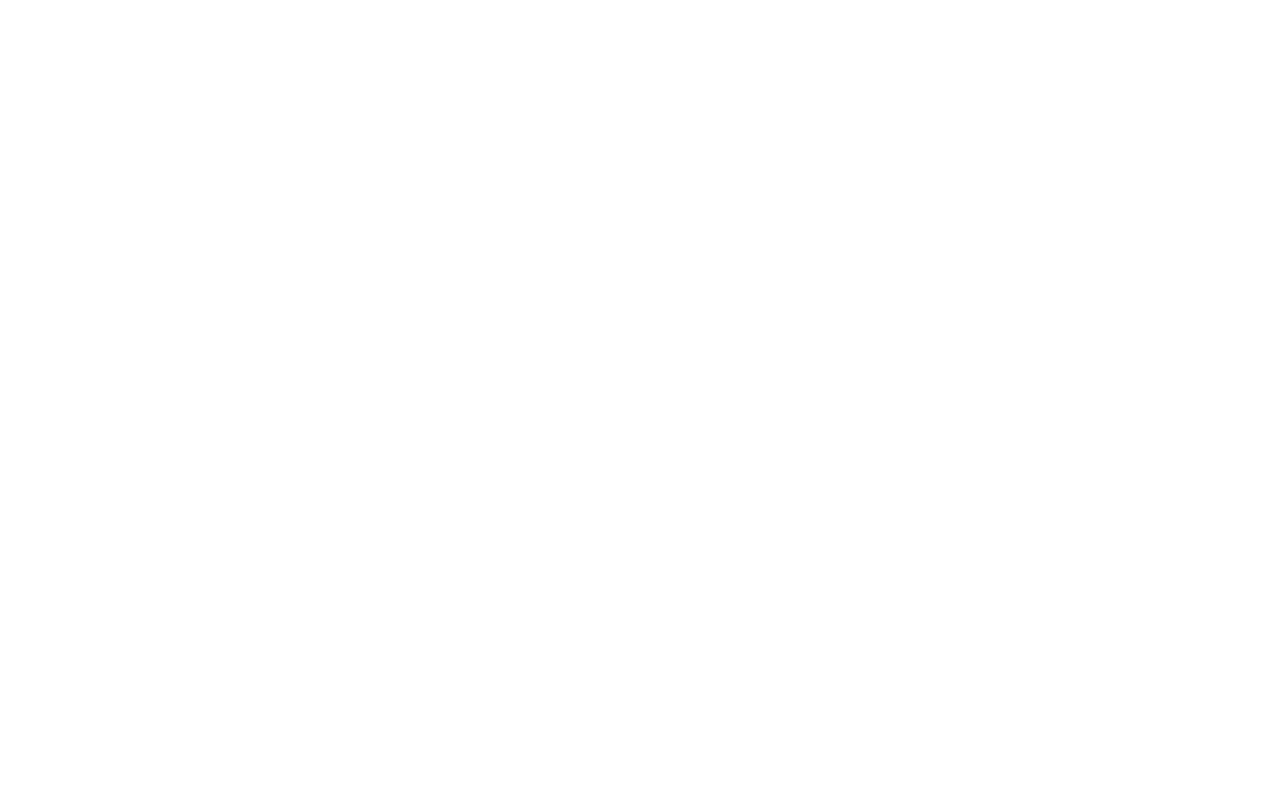
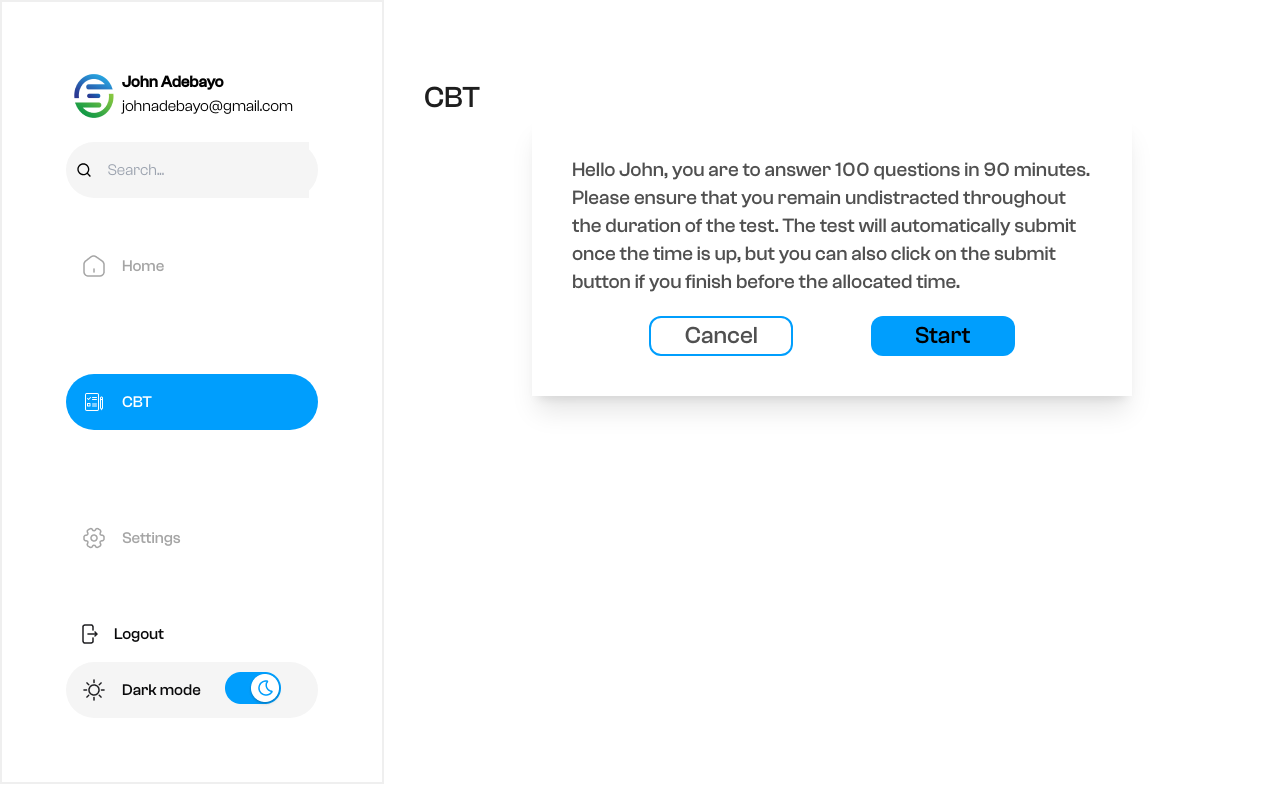
Before and after one commit to Bello2609/vastlearn-assessment, a React (Vite) app: page /confirm in a window 1280 px wide. Before the commit this address had no page. Built offline with nearby package versions, Linux system fonts and the light colour scheme.

Commit message:
:sparkles: completed the confirm modal component

```diff
--- a/src/Components/CustomButton/CustomButton.tsx
+++ b/src/Components/CustomButton/CustomButton.tsx
@@ -0,0 +1,18 @@
+import { FC } from "react";
+import { Button } from "../../Types/Types";
+const CustomButton: FC<Button> = ({text, type})=>{
+    return (
+        <>
+            <button
+                type={type}
+                className={
+                    (text === "Start" || text === "Submit")
+                    ? "bg-[#009EFD] rounded-xl text-[#000] text-2xl h-[40px] w-[144px]"
+                    : "bg-[#fff] border-2 border-[#009EFD] rounded-xl text-[#505050] text-2xl w-[144px] h-[40px]"
+            }>
+                {text}
+            </button>
+        </>
+    );
+}
+export default CustomButton;
--- /dev/null
+++ b/src/Components/Modal/Modal.tsx
@@ -0,0 +1,20 @@
+import CustomButton from "../CustomButton/CustomButton";
+const Modal = ()=>{
+    return(
+        <>
+            <div className="flex flex-col items-center justify-center font-sansM font-medium w-[600px] p-10 shadow-xl">
+                <p className="text-[#505050] text-xl">
+                    Hello John, you are to answer 100 questions in 90 minutes. Please ensure that you
+                    remain undistracted throughout the duration of the test. The test will automatically
+                     submit once the time is up, but you can also click on the submit button if you finish
+                    before the allocated time.
+                </p>
+                <div className="flex items-center justify-evenly w-full mt-5">
+                    <CustomButton type="submit" text="Cancel"  />
+                    <CustomButton type="submit" text="Start"  />
+                </div>
+            </div>
+        </>
+    );
+}
+export default Modal;
--- /dev/null
+++ b/src/Pages/Confirm/Confirm.tsx
@@ -0,0 +1,22 @@
+import { FC } from "react";
+import Modal from "../../Components/Modal/Modal";
+
+
+
+const Confirm: FC = ()=>{
+
+    return (
+        <>
+            <div className="py-20 w-[70%]">
+                 <div className="w-full pl-10">
+                    <h4 className="font-sansM font-medium text-[#1E1E1E] text-3xl">CBT</h4>
+                 </div>
+                 <div className="flex w-full justify-center items-center">
+                    <Modal />
+                 </div>
+
+            </div>
+        </>
+    );
+}
+export default Confirm;
--- a/src/Pages/Home/Home.tsx
+++ b/src/Pages/Home/Home.tsx
@@ -1,69 +1,10 @@
 import { useState } from "react";
 import Select from "react-dropdown-select";
-import * as images from  "../../images";
 import { Option } from "../../Types/Types";
+import { Recommend, options } from "../../data";
 
 
-const options: Option[] = [
-    {
-        value: 1,
-        label: "JAMB"
-    },
-    {
-        value: 1,
-        label: "WAEC"
-    }
-]
-const Recommend = [
-    {
-        logo: images.JAMB,
-        exam_name: "JAMB"
-    },
-    {
-        logo: images.neco,
-        exam_name: "NECO"
-    },
-    {
-        logo: images.waec,
-        exam_name: "WAEC"
-    },
-    {
-        logo: images.waec,
-        exam_name: "WAEC"
-    },
-    {
-        logo: images.waec,
-        exam_name: "WAEC"
-    },
-    {
-        logo: images.ielt,
-        exam_name: "WAEC"
-    },
-    {
-        logo: images.JAMB,
-        exam_name: "JAMB"
-    },
-    {
-        logo: images.neco,
-        exam_name: "NECO"
-    },
-    {
-        logo: images.waec,
-        exam_name: "WAEC"
-    },
-    {
-        logo: images.waec,
-        exam_name: "WAEC"
-    },
-    {
-        logo: images.waec,
-        exam_name: "WAEC"
-    },
-    {
-        logo: images.ielt,
-        exam_name: "WAEC"
-    }
-]
+
 const Home = ()=>{
     const [values, setValues ] = useState<Option[]>([]);
     return (
--- a/src/Pages/Subject/Subject.tsx
+++ b/src/Pages/Subject/Subject.tsx
@@ -1,6 +1,8 @@
+import { FC } from "react";
 import { useNavigate } from "react-router-dom";
 import * as images from "../../images";
 import FormSelect from "../../Components/FormSelect/FormSelect";
+import CustomButton from "../../Components/CustomButton/CustomButton";
 import {
     SubjectOption,
     YearOption,
@@ -10,7 +12,8 @@
     TopicOption
 } from "../../data";
 
-const Subject = ()=>{
+
+const Subject: FC = ()=>{
     const navigate = useNavigate();
     return (
         <>
@@ -50,6 +53,7 @@
                       placeholder="02:00:00"
                       options={TimeOption}
                       />
+                    <CustomButton type="submit" text="Start" />
                 </div>
 
             </div>
--- a/src/Types/Types.ts
+++ b/src/Types/Types.ts
@@ -1,6 +1,10 @@
 export interface Option {
     value: number,
     label: string
+}
+export interface Button{
+    text: string,
+    type?: "button" | "submit" | "reset"
 }
 export interface Formselect{
     options: Option[],
--- a/src/data.ts
+++ b/src/data.ts
@@ -1,3 +1,5 @@
+import * as images from "./images";
+import { Option } from "./Types/Types";
 export const SubjectOption = [
     {
         value: 1,
@@ -87,3 +89,63 @@
         label: "01:00:00"
     },
 ]
+export const options: Option[] = [
+    {
+        value: 1,
+        label: "JAMB"
+    },
+    {
+        value: 1,
+        label: "WAEC"
+    }
+]
+export const Recommend = [
+    {
+        logo: images.JAMB,
+        exam_name: "JAMB"
+    },
+    {
+        logo: images.neco,
+        exam_name: "NECO"
+    },
+    {
+        logo: images.waec,
+        exam_name: "WAEC"
+    },
+    {
+        logo: images.waec,
+        exam_name: "WAEC"
+    },
+    {
+        logo: images.waec,
+        exam_name: "WAEC"
+    },
+    {
+        logo: images.ielt,
+        exam_name: "WAEC"
+    },
+    {
+        logo: images.JAMB,
+        exam_name: "JAMB"
+    },
+    {
+        logo: images.neco,
+        exam_name: "NECO"
+    },
+    {
+        logo: images.waec,
+        exam_name: "WAEC"
+    },
+    {
+        logo: images.waec,
+        exam_name: "WAEC"
+    },
+    {
+        logo: images.waec,
+        exam_name: "WAEC"
+    },
+    {
+        logo: images.ielt,
+        exam_name: "WAEC"
+    }
+]
--- a/src/router.tsx
+++ b/src/router.tsx
@@ -4,6 +4,7 @@
 const Layout = lazy(()=> import("./Pages/Layout/Layout"));
 const Home = lazy(()=>import("./Pages/Home/Home"));
 const Subject = lazy(()=>import("./Pages/Subject/Subject"));
+const Confirm = lazy(()=>import("./Pages/Confirm/Confirm"));
 const Router = ()=>{
     return (
         <Routes>
@@ -23,6 +24,14 @@
                     </Layout>
                 </Suspense>
             } />
+            <Route path="/confirm"
+            element={
+                <Suspense>
+                    <Layout>
+                        <Confirm />
+                    </Layout>
+                </Suspense>
+            } />
         </Routes>
     )
 }
```
